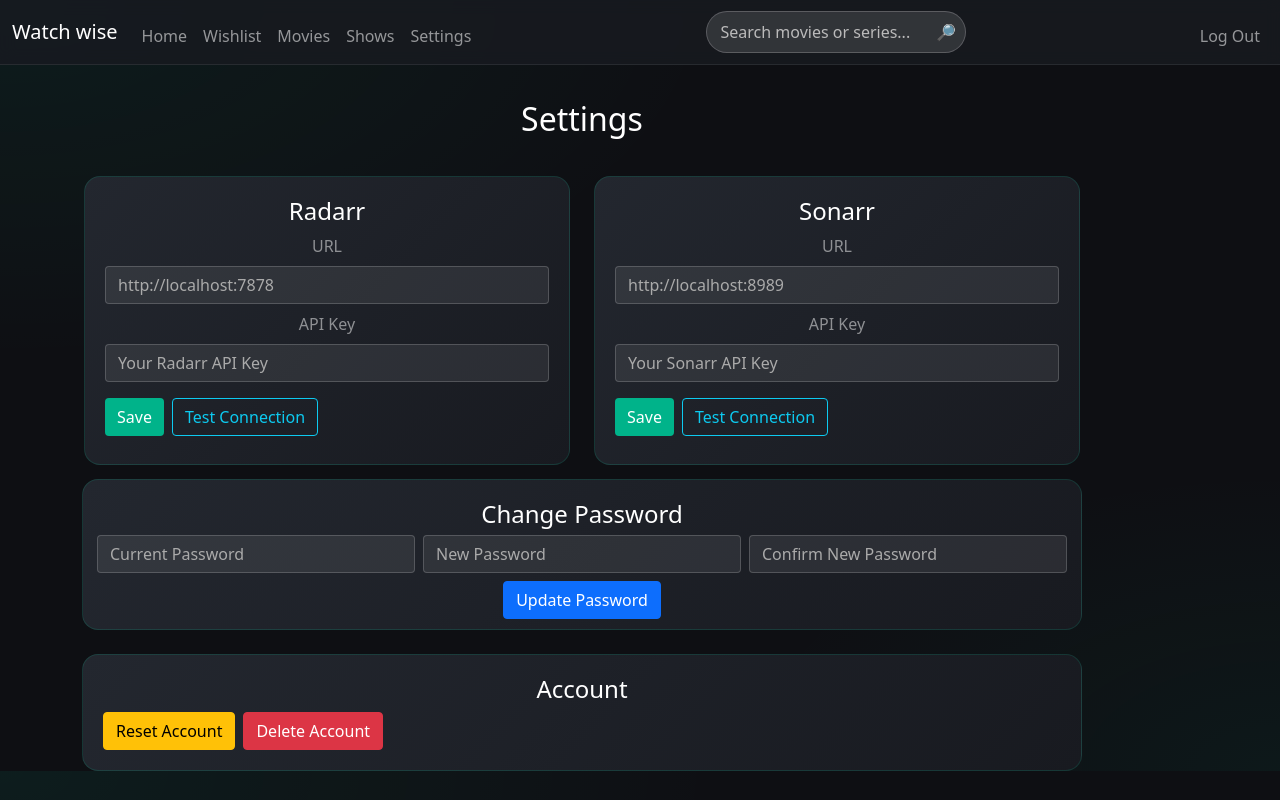
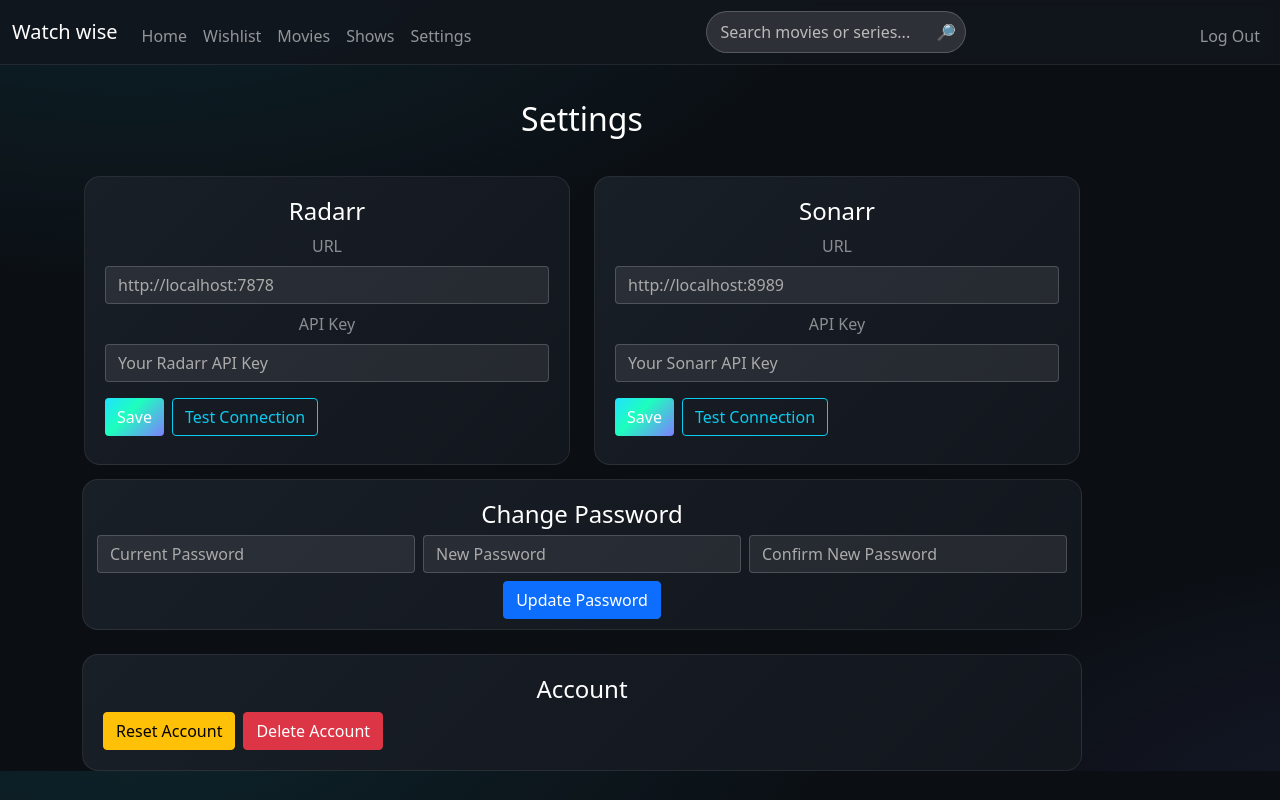
Before and after one commit to not-human213/movies, a Flask app: page /settings in a window 1280 px wide. Run offline with Flask 3, Linux system fonts and the light colour scheme; a user stored in the database is signed in; some libraries are stand-ins or nearby versions.

Commit message:
color theme

```diff
--- a/static/styles.css
+++ b/static/styles.css
@@ -1,16 +1,22 @@
 :root {
-    --bg-0: #0e0f13;
-    --bg-1: #181a20;
-    --bg-2: #23272f;
-    --accent: #00ffc3;
-    --accent-2: #00b38a;
-    --text: #e0e0e0;
-    --muted: #a7a7a7;
+    --bg-0: #0b0f14;
+    --bg-1: #12161d;
+    --bg-2: #191f27;
+    --surface: rgba(25, 31, 39, 0.7);
+    --border: rgba(255,255,255,0.08);
+    --text: #e7ebf0;
+    --muted: #98a2b3;
+    --accent: #22e1ff;
+    --accent-2: #7f7eff;
+    --accent-3: #1dffbd;
+    --accent-rgb: 34, 225, 255; /* #22e1ff */
+    --accent-2-rgb: 127, 126, 255; /* #7f7eff */
+    --accent-grad: linear-gradient(135deg, var(--accent) 0%, var(--accent-3) 40%, var(--accent-2) 100%);
 }
 
 body.bg-black {
-    background: radial-gradient(1200px 600px at top left, rgba(0,255,195,0.06), transparent 60%),
-                radial-gradient(900px 500px at bottom right, rgba(0,179,138,0.06), transparent 60%),
+    background: radial-gradient(1200px 600px at 10% -10%, rgba(var(--accent-rgb),0.10), transparent 60%),
+                radial-gradient(900px 500px at 110% 110%, rgba(var(--accent-2-rgb),0.10), transparent 60%),
                 var(--bg-0) !important;
     color: var(--text);
 }
@@ -1034,19 +1040,19 @@
     max-width: 1000px;
 }
 .settings-section {
-    background: linear-gradient(135deg, #23272f 0%, #181a20 100%);
-    border: 1px solid rgba(0, 255, 195, 0.12);
+    background: linear-gradient(135deg, var(--bg-2) 0%, var(--bg-1) 100%);
+    border: 1px solid var(--border);
     border-radius: 16px;
     padding: 20px;
 }
 .settings-section .form-control {
     background: rgba(255,255,255,0.08);
     border: 1px solid rgba(255,255,255,0.18);
-    color: #e0e0e0;
+    color: var(--text);
 }
 .settings-section .form-control::placeholder { color: #aaa; }
-.settings-section .btn-success { background: #00b38a; border: none; }
-.settings-section .btn-success:hover { background: #00a07a; }
+.settings-section .btn-success { background: none; border: none; background-image: var(--accent-grad); }
+.settings-section .btn-success:hover { filter: brightness(1.05); }
 
 /* Tabs tweak on dark */
 .tab { border: none; background: transparent; }
```
Also changed, not shown: other parts of static/styles.css (+37 -4 lines).
